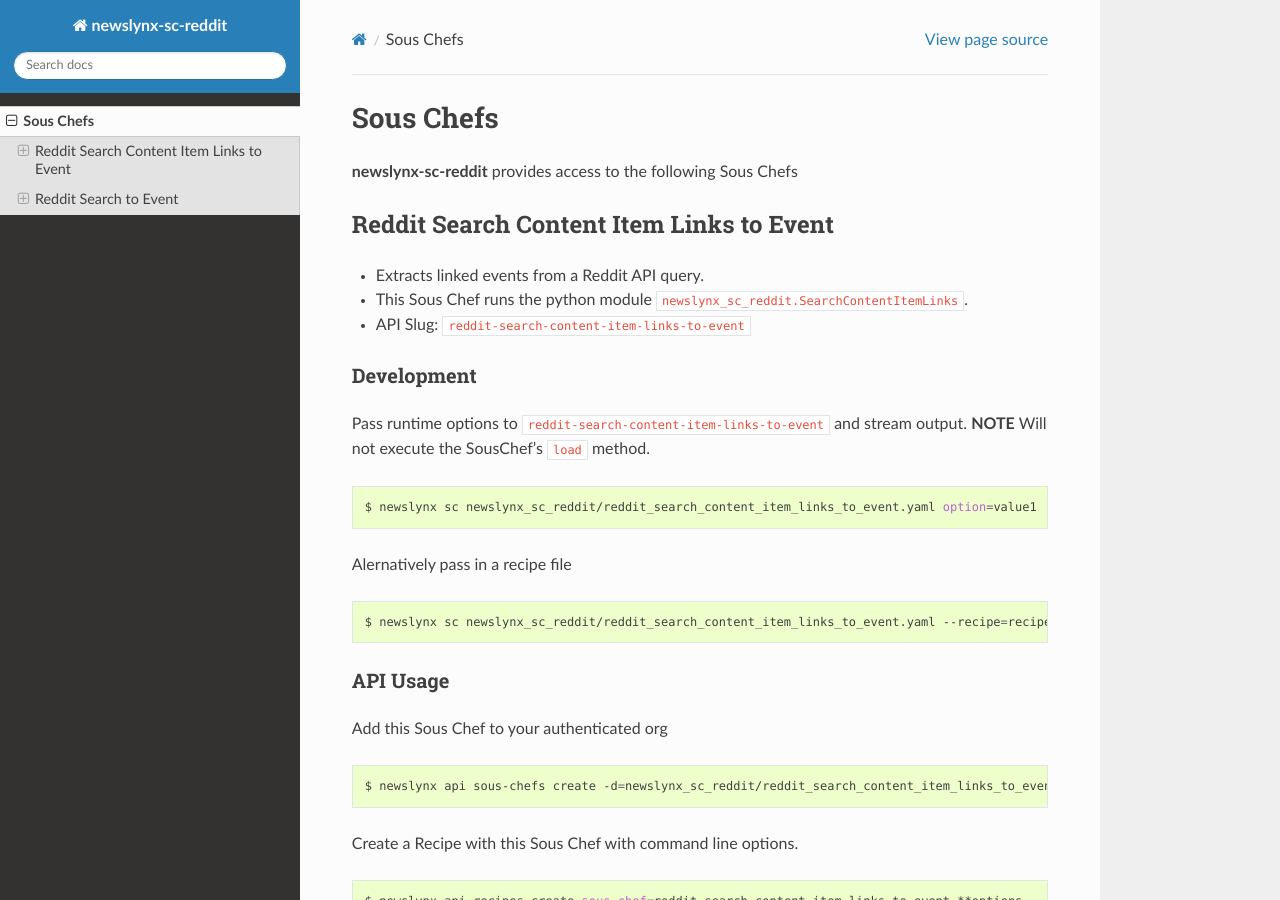
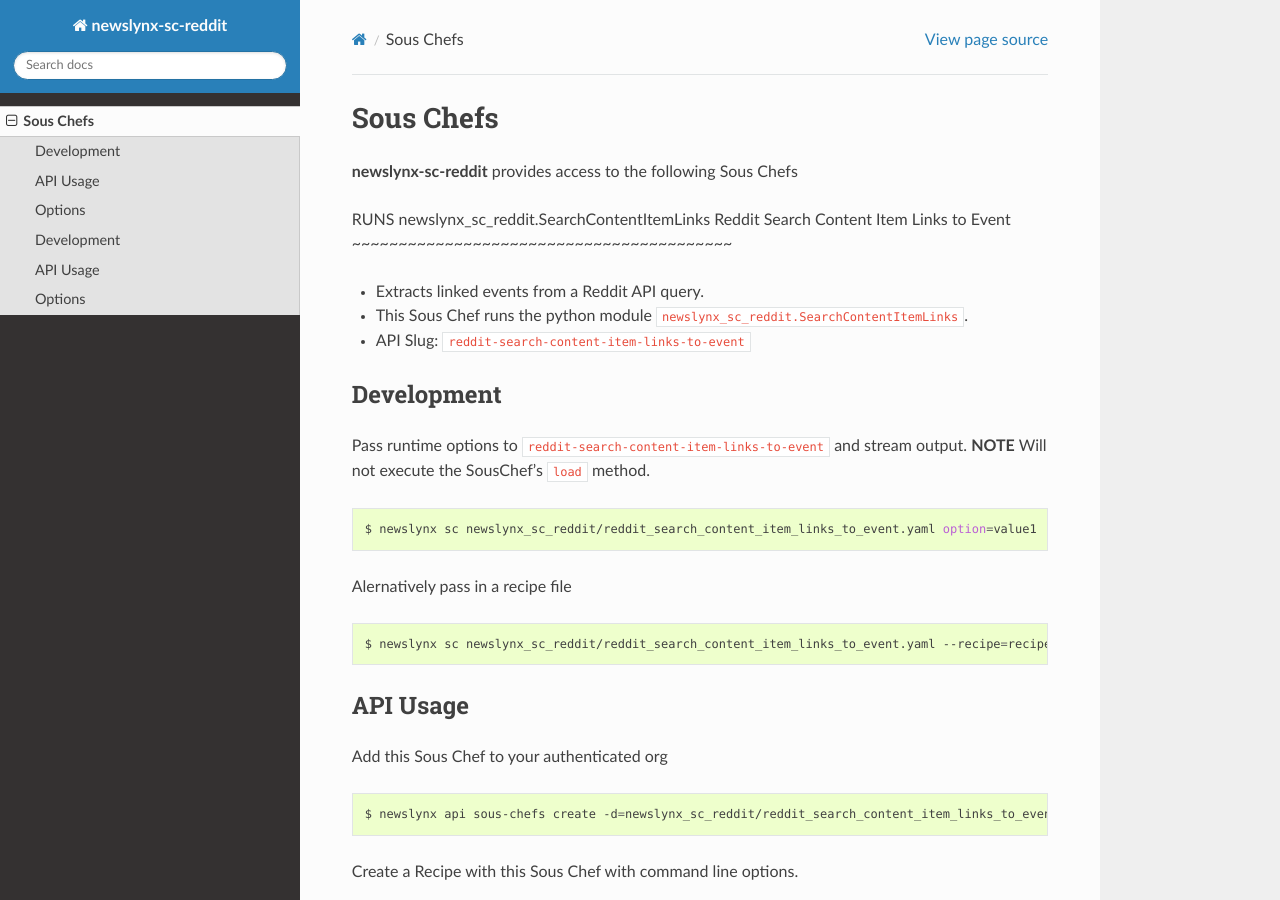
Before and after one commit to newslynx/newslynx-sc-reddit, a Sphinx documentation site: the page built from docs/sous-chefs.rst, in a window 1280 px wide and 900 px high. Built offline with Sphinx 7.4.7 and the Read the Docs theme 2.0.0, drawn with Linux system fonts in a browser that asks for light colours; pages that are not in the unit, such as notebooks, are missing from menus; some of the changed text lies outside the part shown.

Commit message:
=Auto update at `date`

```diff
--- a/docs/conf.py
+++ b/docs/conf.py
@@ -199,7 +199,7 @@
 
 #     # Additional stuff for the LaTeX preamble.
 #     #'preamble': '',
-}
+# }
 
 # Grouping the document tree into LaTeX files. List of tuples
 # (source start file, target name, title,
--- a/docs/sous-chefs.rst
+++ b/docs/sous-chefs.rst
@@ -3,6 +3,7 @@
 -------------
 **newslynx-sc-reddit** provides access to the following Sous Chefs
 
+RUNS newslynx_sc_reddit.SearchContentItemLinks
 Reddit Search Content Item Links to Event
 ~~~~~~~~~~~~~~~~~~~~~~~~~~~~~~~~~~~~~~~~~
 
@@ -161,6 +162,7 @@
 
 
 
+RUNS newslynx_sc_reddit.Search
 Reddit Search to Event
 ~~~~~~~~~~~~~~~~~~~~~~
 
```
Also changed, not shown: 2 other files.
